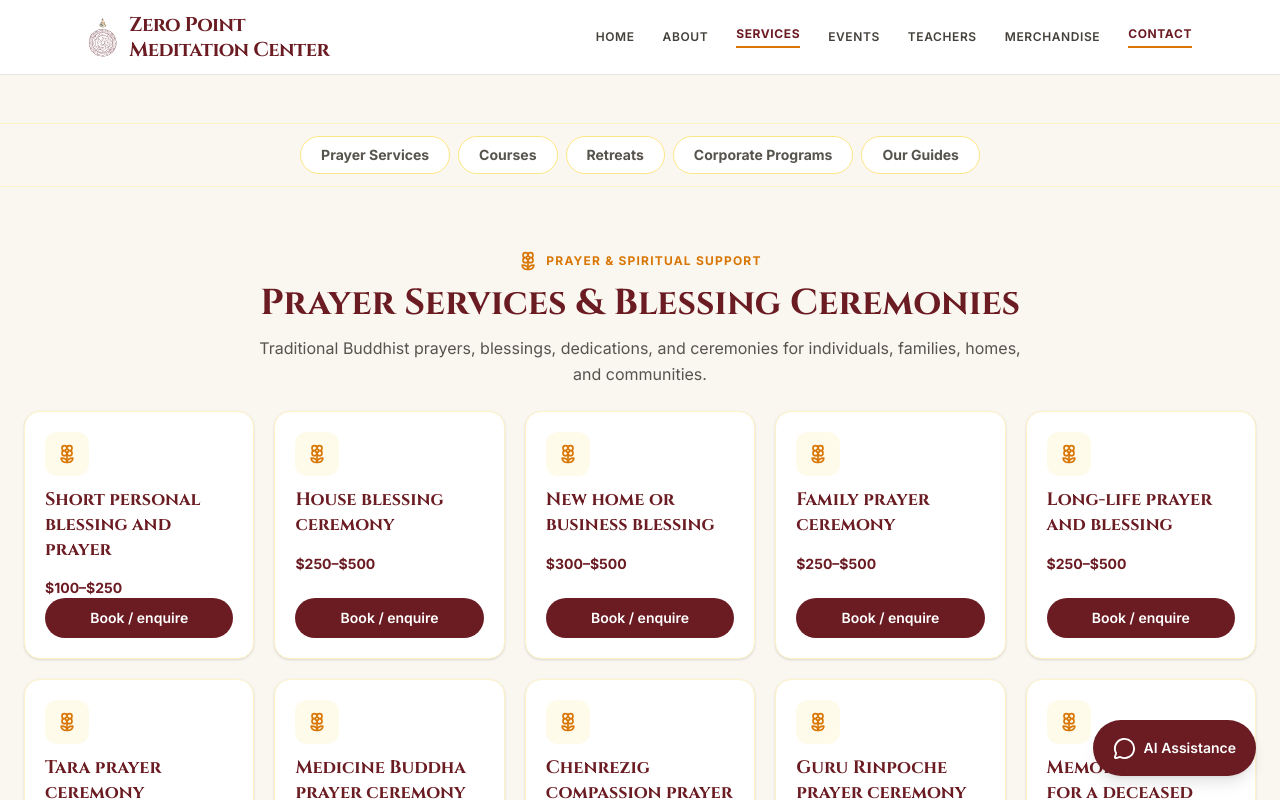
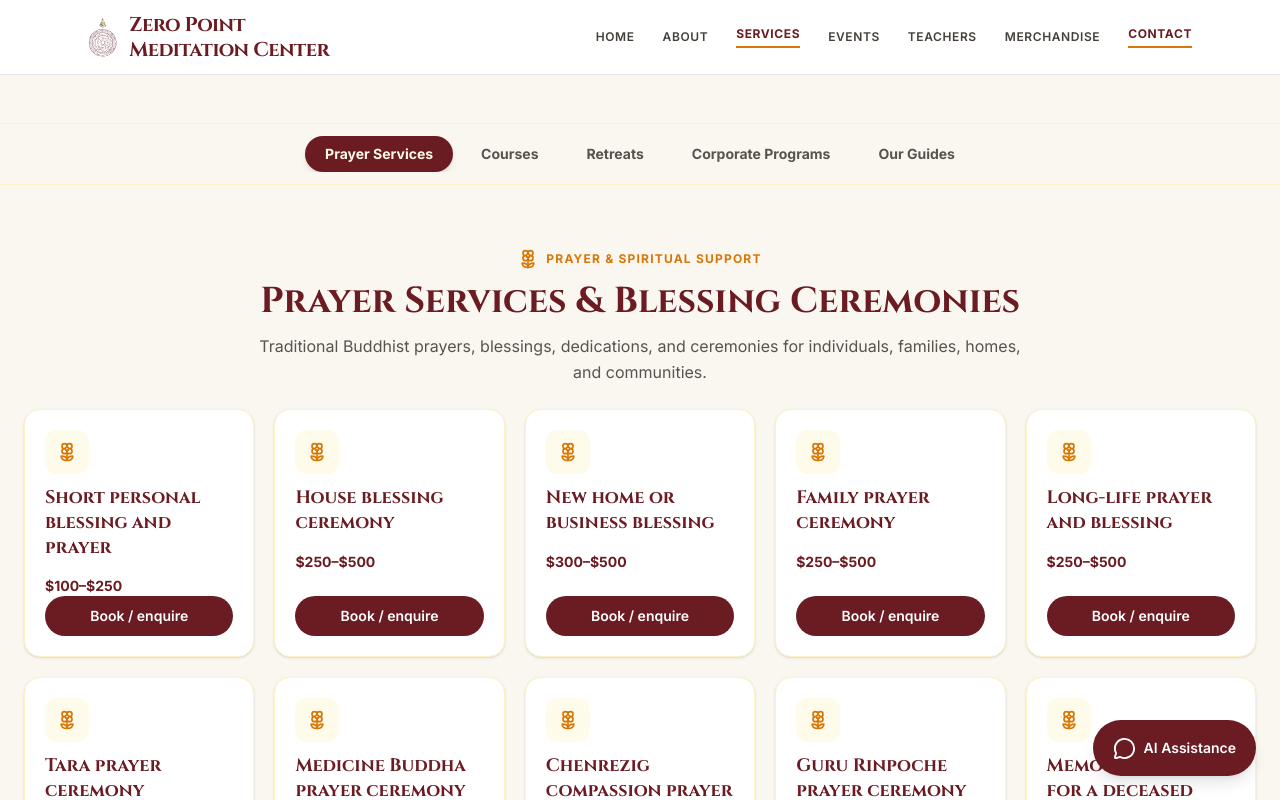
Before and after one commit to sherpaten/Zero-Point-Meditation-Center, a React (Vite) app in the folder zero-point-meditation/: page /services in a window 1280 px wide. Shown: the top 800 px of the page. Built offline with nearby package versions, Linux system fonts and the light colour scheme.

Commit message:
Improve service section navigation tabs

```diff
--- a/zero-point-meditation/src/pages/Services.jsx
+++ b/zero-point-meditation/src/pages/Services.jsx
@@ -97,6 +97,7 @@ export default function Services() {
   const [bookingOpen, setBookingOpen] = useState(false);
   const [bookingType, setBookingType] = useState('service');
   const [bookingService, setBookingService] = useState('');
+  const [activeServiceTab, setActiveServiceTab] = useState('prayer-services');
   const openBooking = (type, service) => {
     if (typeof window !== 'undefined' && typeof window.gtag === 'function') {
       window.gtag('event', 'service_booking_click', { service_name: service, booking_type: type, button_location: 'services_page' });
@@ -136,9 +137,16 @@ export default function Services() {
             { label: 'Our Guides', id: 'our-guides' },
           ].map((tab) => (
             <button key={tab.id} type="button"
-              onClick={() => document.getElementById(tab.id)?.scrollIntoView({ behavior: 'smooth', block: 'start' })}
-              className="shrink-0 rounded-full border border-amber-200 bg-white px-4 sm:px-5 py-2 text-xs sm:text-sm font-bold text-stone-600 transition-colors hover:border-buddhist-burgundy hover:bg-buddhist-burgundy hover:text-white focus:outline-none focus-visible:ring-2 focus-visible:ring-buddhist-gold">
-              {tab.label}
+              onClick={() => {
+                setActiveServiceTab(tab.id);
+                document.getElementById(tab.id)?.scrollIntoView({ behavior: 'smooth', block: 'start' });
+              }}
+              aria-pressed={activeServiceTab === tab.id}
+              className={`relative shrink-0 rounded-full px-4 sm:px-5 py-2 text-xs sm:text-sm font-bold transition-colors focus:outline-none focus-visible:ring-2 focus-visible:ring-buddhist-gold ${activeServiceTab === tab.id ? 'text-amber-50' : 'text-stone-600 hover:text-stone-900'}`}>
+              {activeServiceTab === tab.id && (
+                <motion.span layoutId="activeServiceTab" className="absolute inset-0 rounded-full bg-buddhist-burgundy shadow-md" />
+              )}
+              <span className="relative z-10">{tab.label}</span>
             </button>
           ))}
         </div>
```
